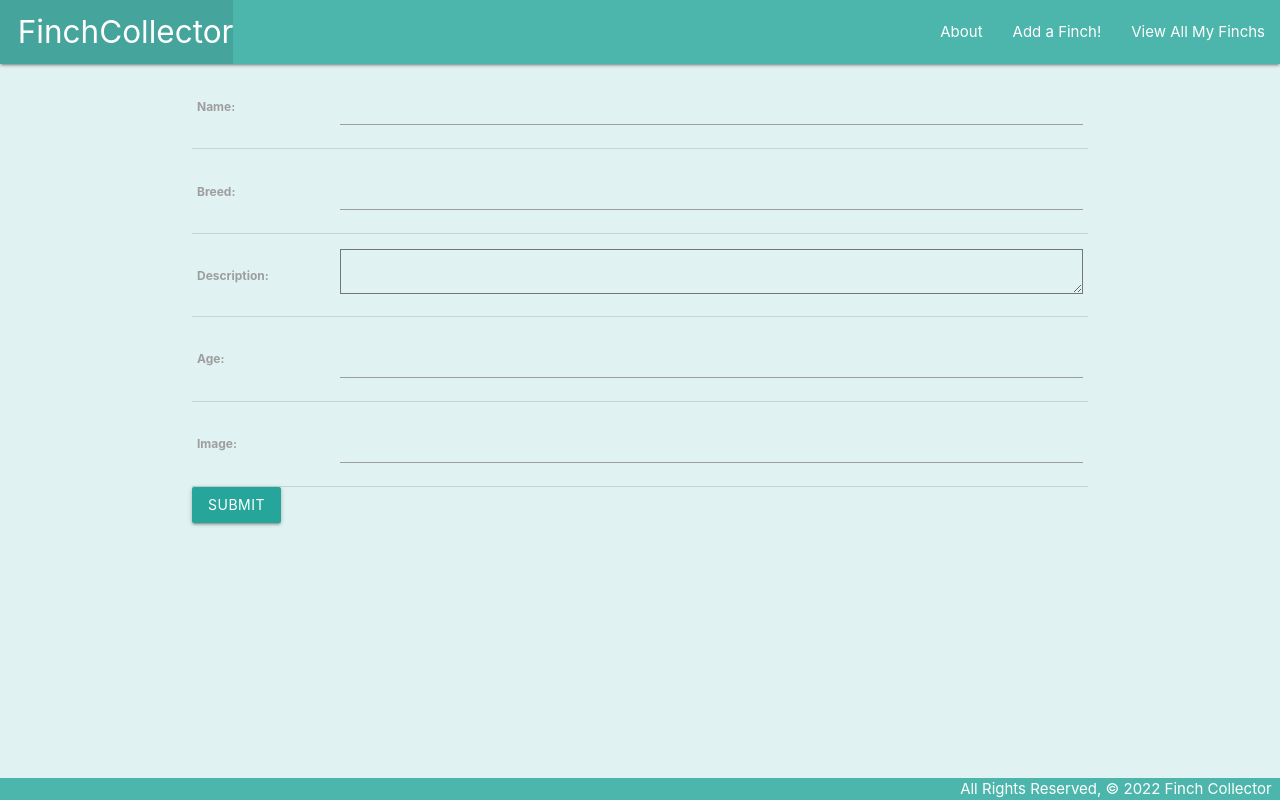
After one commit to JP4441/djangoexperiment, a Django app: page /finchs/create in a window 1280 px wide. The commit adds this page. Run offline with Django 4.2, Linux system fonts and the light colour scheme.

Commit message:
03291153

```diff
--- a/main_app/models.py
+++ b/main_app/models.py
@@ -1,4 +1,5 @@
 from django.db import models
+from django.urls import reverse
 
 # Create your models here.
 
@@ -9,3 +10,8 @@ class Finch(models.Model):
   description = models.TextField(max_length=250)
   age = models.IntegerField()
   image = models.CharField(default = None, blank= True, null = True, max_length=2000)
+
+
+## redirecting user to details after uploading new finch profile
+  def get_absolute_url(self):
+      return reverse('detail', kwargs={'finch_id': self.id})
--- a/main_app/templates/base.html
+++ b/main_app/templates/base.html
@@ -29,7 +29,9 @@
           </ul>
           <ul class="right">
             <li><a href="/about">About</a></li>
-            <!-- new markup below -->
+            <li>
+              <a href="{% url 'finchs_create' %}">Add a Finch!</a>
+            </li>
             <li><a href="/finchs">View All My Finchs</a></li>
           </ul>
         </div>
--- /dev/null
+++ b/main_app/templates/main_app/finch_form.html
@@ -0,0 +1,11 @@
+{% extends 'base.html'%} {% block content %}
+
+<form action="" method="post">
+  {% csrf_token %}
+  <table>
+    {{ form.as_table }}
+  </table>
+  <input type="submit" value="Submit" class="btn" />
+</form>
+
+{% endblock %}
--- a/main_app/urls.py
+++ b/main_app/urls.py
@@ -5,5 +5,6 @@ urlpatterns = [
   path('', views.home, name='home'),
   path('about/', views.about, name='about'),
   path('finchs/', views.finchs_index, name='index'),
-  path("finchs/<int:finch_id>/", views.finchs_detail, name='detail')
+  path("finchs/<int:finch_id>/", views.finchs_detail, name='detail'),
+  path("finchs/create", views.FinchCreate.as_view(), name="finchs_create")
 ]
--- a/main_app/views.py
+++ b/main_app/views.py
@@ -3,13 +3,19 @@ from django.shortcuts import render
 # Add the following import
 from django.http import HttpResponse
 from .models import Finch
-
+from django.views.generic.edit import CreateView
 
 # Define the home view
+
+# /templates/main_app/finch_form.html
+
+class FinchCreate(CreateView):
+  model = Finch
+  fields = '__all__'
+  # success_url = '/finchs/'
+
 def home(request):
   return render(request, 'home.html')
-# def about(request):
-#   return HttpResponse('<h1>About /ᐠ｡‸｡ᐟ\ﾉ</h1>')
 
 def about(request):
   return render(request, 'about.html')
```
